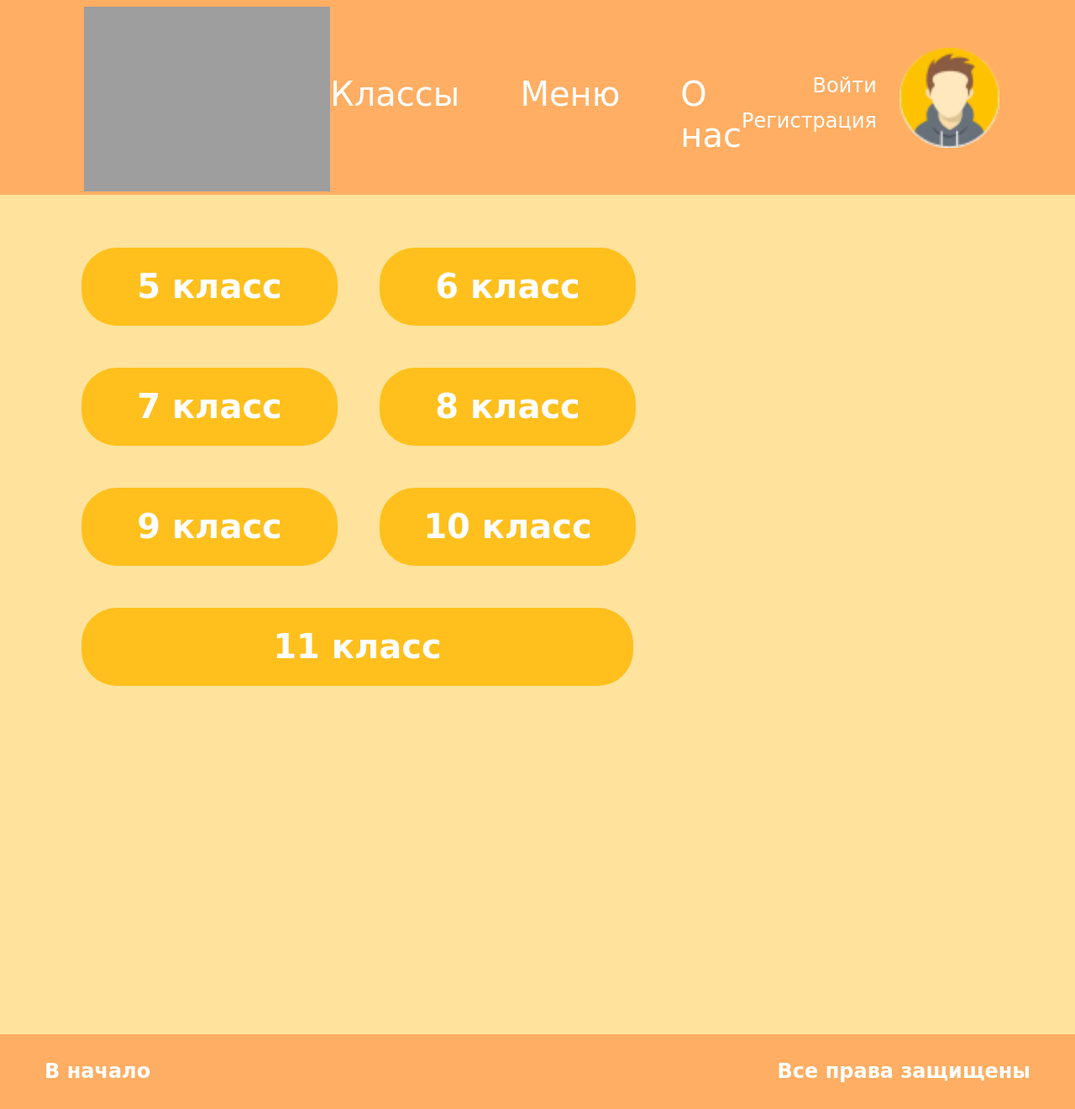
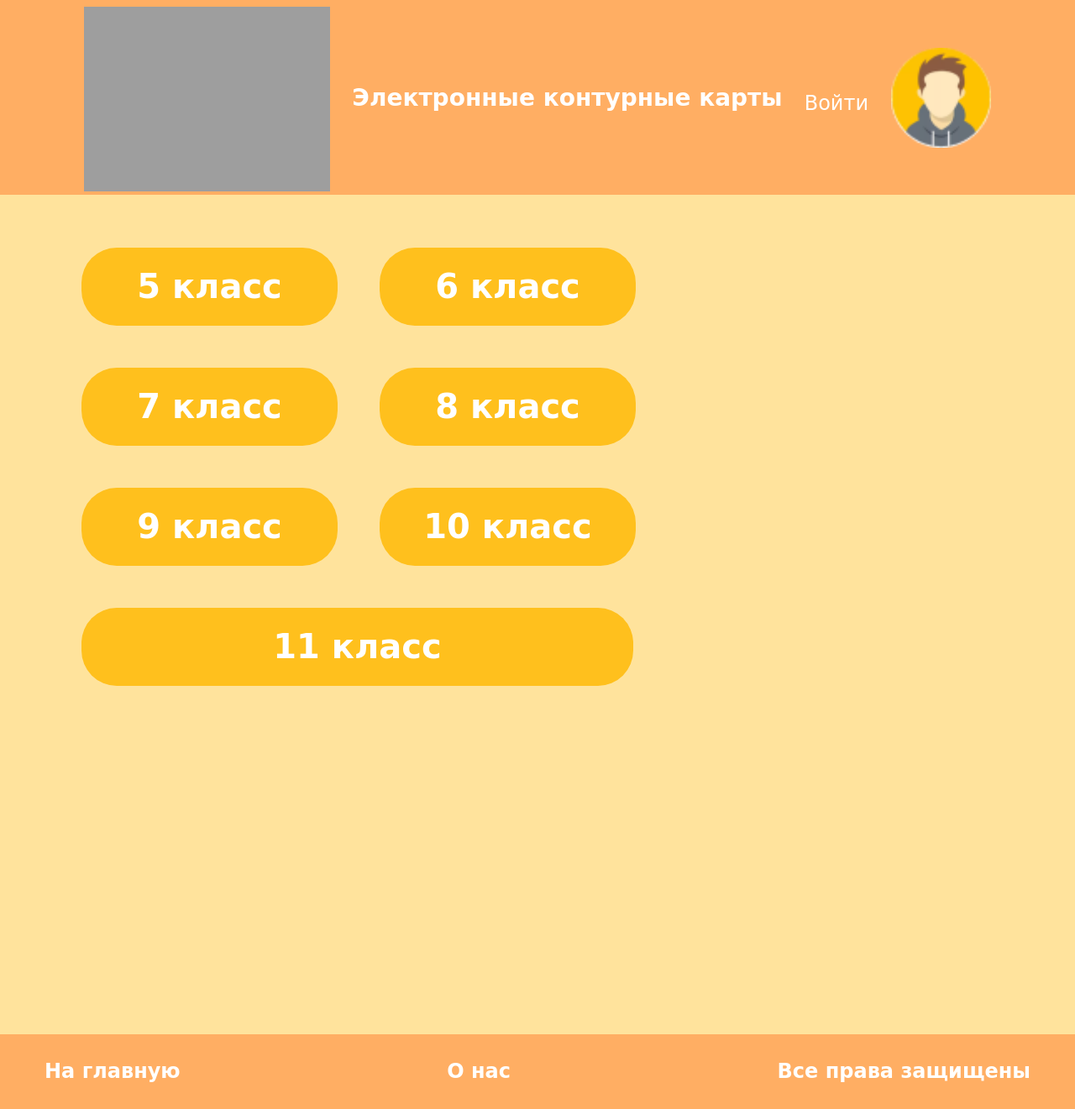
Before and after one commit to marl-ot/veb_kk, a Django app: page /teacher/classes/ in a window 1280 px wide. Shown: the whole page at 84% size. Run offline with Django 4.2, Linux system fonts and the light colour scheme; some libraries are stand-ins or nearby versions; grey boxes are pictures that could not be loaded.

Commit message:
classes full2

```diff
--- a/main/templates/main/layouts/layout.html
+++ b/main/templates/main/layouts/layout.html
@@ -22,9 +22,10 @@
                     -->
                 </a>
             </div>
+{% block body %}
 {% if request.user.is_authenticated %}
 <div class="center-navbar">
-                <a href="{% url 'maps' %}" class="center-nav-link">Карты</a>
+    <a href="{% url 'maps' %}" class="center-nav-link">Мои карты</a>
     <a href="{% url 'menu' %}" class="center-nav-link">Меню</a>
     <a href="{% url 'about' %}" class="center-nav-link">О нас</a>
 </div>
@@ -33,6 +34,7 @@
     <a href="{% url 'home' %}" class="title">Электронные контурные карты</a>
 </div>
 {% endif %}
+{% endblock %}
             <div class="right-navbar">
                 <div class="navbar-registration">
                     {% if request.user.is_authenticated %}
@@ -53,8 +55,11 @@
         {% block main %} {% endblock %}
     </div>
     <footer>
-        <a href="{% url 'home' %}" class="to-start">В начало</a>
+        {% block footer %}
+        <a href="{% url 'home' %}" class="to-start">На главную</a>
+        <a href="{% url 'about' %}" class="to-start">О нас</a>
         <span class="copyright"> Все права защищены</span>
+        {% endblock %}
     </footer>
 </body>
 
--- a/main/templates/main/teacher/layouts/layout.html
+++ b/main/templates/main/teacher/layouts/layout.html
@@ -1,54 +1,20 @@
-{% load static %}
-<!DOCTYPE html>
-<html lang="en">
+{% extends 'main/layouts/layout.html' %} {% load static %}
+{% block body %}
+{% if request.user.is_authenticated %}
+    <div class="center-navbar">
+        <a href="{% url 'classes' %}" class="center-nav-link">Классы</a>
+        <a href="{% url 'menu' %}" class="center-nav-link">Меню</a>
+        <a href="{% url 'about' %}" class="center-nav-link">О нас</a>
+    </div>
+{% else %}
+    <div class="left-navbar">
+        <a href="{% url 'teacher' %}" class="title">Электронные контурные карты</a>
+    </div>
+{% endif %}
+{% endblock %}
 
-<head>
-    <meta charset="UTF-8">
-    <meta http-equiv="X-UA-Compatible" content="IE=edge">
-    <link rel="shortcut icon" href="{% static 'main/imag/main.ico' %}" windth='32' height="32" type="image/x-icon"/>
-    <meta name="viewport" content="width=device-width, initial-scale=1.0">
-    <link href="{% static '/main/css/style.css' %}" rel="stylesheet">
-    <link href="{% static '/main/css/bootstrap.min.css' %}" rel="stylesheet">
-    <title>{% block title %}{% endblock %}</title>
-</head>
-
-<body>
-    <header class="adapt-header">
-        <section class="page-navbar">
-            <div class="left-navbar">
-                <a href="{% url 'home' %}" class="logo">
-                    <img src="{% static 'main/gif/logo.gif' %}" alt="Контурные карты" class="logo-gif" windth='220' height="220">
-                </a>
-            </div>
-            <div class="center-navbar">
-                <a href="{% url 'classes' %}" class="center-nav-link">Классы</a>
-                <a href="" class="center-nav-link">Меню</a>
-                <a href="" class="center-nav-link">О нас</a>
-            </div>
-            <div class="right-navbar">
-                <div class="navbar-registration">
-                    {% if request.user.is_authenticated %}
-                    <!-- <div class="logout"> -->
-                    <span class="hello-text">
-                            Здравствуйте,  {{user.username}} <a href="{% url 'logout' %}" class="logout-link">Выйти</a>
-                        </span>{% else %}
-                    <!-- </div> -->
-                    <a href="{% url 'login' %}" class="registration-link">Войти</a>
-                    <a href="{% url 'registration' %}" class="registration-link">Регистрация</a> {% endif %}
-                </div>
-                <a href="{% url 'login' %}" class="icon-account">
-                    <img src="{% static 'main/img/user.png' %}" alt="User" windth='119' height="119">
-                </a>
-            </div>
-        </section>
-    </header>
-    <div class="wrapper">
-        {% block main %} {% endblock %}
-    </div>
-    <footer>
-        <a href="{% url 'home' %}" class="to-start">В начало</a>
-        <span class="copyright"> Все права защищены</span>
-    </footer>
-</body>
-
-</html>
+{% block footer %}
+    <a href="{% url 'teacher' %}" class="to-start">На главную</a>
+    <a href="{% url 'about' %}" class="to-start">О нас</a>
+    <span class="copyright"> Все права защищены</span>
+{% endblock %}
--- a/main/urls.py
+++ b/main/urls.py
@@ -11,7 +11,7 @@ urlpatterns = [
     path('singleMap/', singleMap, name = 'maps'),
     path('teacher/', Teacher_index, name = 'teacher'),
     path('teacher/classes/', Teacher_classes, name = 'classes'),
-    path('teacher/singleClass/', Single_class, name = 'class'),
+    #path('teacher/class/', Single_class, name = 'class'),
     path('logout/', LogoutView.as_view(next_page = settings.LOGOUT_REDIRECT_URL), name='logout'),
     path('menu/', info, name = "menu"),
     path('about/', about, name = "about"),
--- a/main/views.py
+++ b/main/views.py
@@ -36,14 +36,14 @@ def Teacher_index(request):
 def Teacher_classes(request):
     return render(request, 'main/teacher/classes.html', )
 
-def Single_class(request):
-    return render(request, 'main/teacher/singleClass.html')
+#def Single_class(request, num_id):
+#    return render(request, 'main/teacher/singleClass.html')
 
 def pageNotFound(request, exeption):
     return HttpResponseNotFound('<h1>Страница не найдена</h1>')
 
 def show_class(request, num_id):
-    return HttpResponse(f"Отображение класса с id = {num_id}")
+    return render(request, 'main/teacher/singleClass.html') #HttpResponse(f"Отображение класса с id = {num_id}")
 
 class RegisterUser (CreateView):
     form_class = UserCreationForm
@@ -62,3 +62,12 @@ class LoginUser(LoginView):
 
     def get_success_url(self):
         return reverse_lazy('home')
+
+'''
+class LoginTeacher(LoginView):
+    form_class = LoginUserForm
+    template_name = 'main/login.html'
+
+    def get_success_url(self):
+        return reverse_lazy('teacher')
+'''
```
Also changed, not shown: db.sqlite3. Lines whose indentation alone changed are shown as unchanged.
